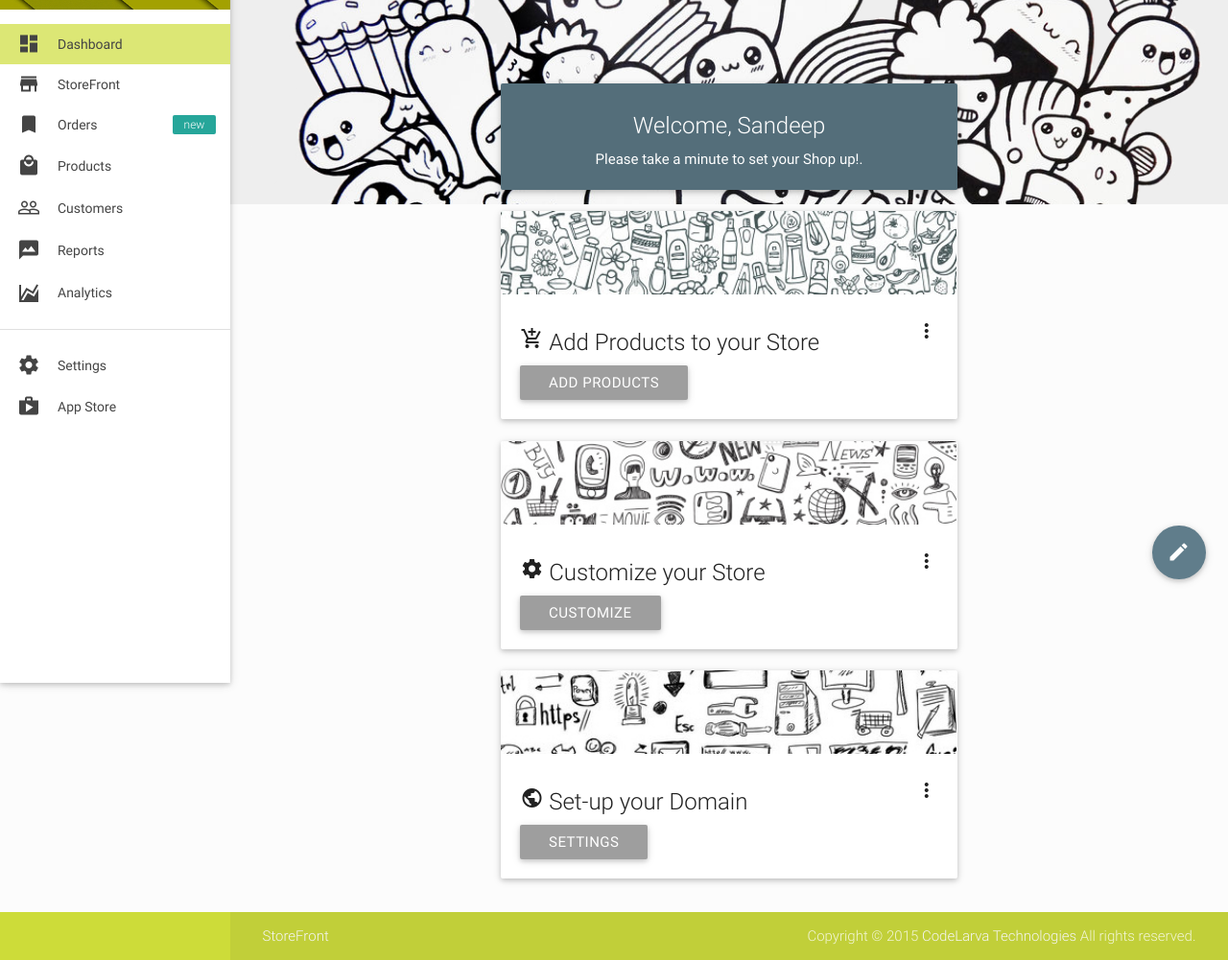
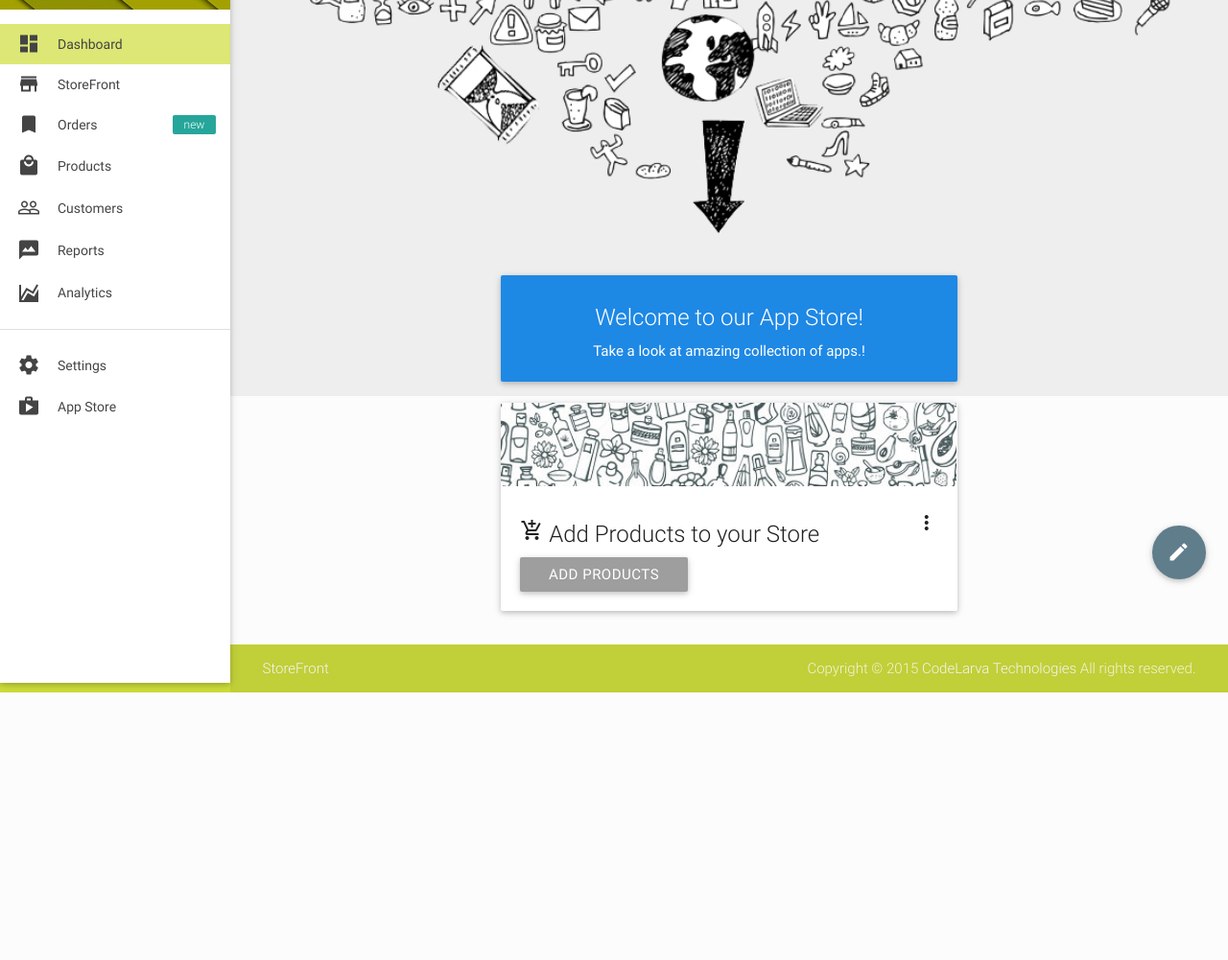
Before and after one commit to elberthcabrales/Material_Dashboard, a plain HTML site: page app_store.html in a window 1280 px wide. Shown: the part 152-1153 px from the top of the page at 96% size. After the commit the page ends 874 px from the top, so only its background shows below. Drawn offline with nearby package versions, Linux system fonts and the light colour scheme.

Commit message:
app store and styles

```diff
--- a/app_store.html
+++ b/app_store.html
@@ -144,12 +144,12 @@
       <!--breadcrumbs start-->
       <div id="breadcrumbs-wrapper" class=" grey lighten-3">
         <div class="container">
-          <div class="row hero">
+          <div class="row app_hero">
             <div class="col s12 m8 l6 offset-l3 offset-m2">
-              <div id="hero_card" class="card blue-grey darken-1">
+              <div id="app_hero_card" class="card blue darken-1">
                 <div class="card-content white-text center">
-                <span class="card-title">Welcome, Sandeep</span>
-                  <p>Please take a minute to set your Shop up!.</p>
+                <span class="card-title">Welcome to our App Store!</span>
+                  <p>Take a look at amazing collection of apps.!</p>
                 </div>
               </div>
             </div>
@@ -180,43 +180,6 @@
               </div>
             </div>
 
-            <div class="col s12 m8 l6 offset-l3 offset-m2">
-              <div class="card">
-                <div class="card-image waves-effect waves-block waves-light">
-                <img class="activator" src="img/custom_doodle.jpg"> </div>
-                <div class="card-content">
-                <span class="card-title activator grey-text text-darken-4">
-                <i class="material-icons">settings</i>
-                Customize your Store
-                <i class="material-icons right">more_vert</i></span>
-                  <p><a class="btn grey waves-effect waves-light white-text" href="#">Customize</a></p>
-                </div>
-                <div class="card-reveal">
-                <span class="card-title grey-text text-darken-4">Customize your Store
-                <i class="material-icons right">close</i></span>
-                  <p>Items and Products to sell has to be added to the inventory to keep track of.</p>
-                </div>
-              </div>
-            </div>
-
-            <div class="col s12 m8 l6 offset-l3 offset-m2">
-              <div class="card">
-                <div class="card-image waves-effect waves-block waves-light">
-                <img class="activator" src="img/internet_doodle.jpg"> </div>
-                <div class="card-content">
-                <span class="card-title activator grey-text text-darken-4">
-                <i class="material-icons">public</i>
-                Set-up your Domain
-                <i class="material-icons right">more_vert</i></span>
-                  <p><a class="btn grey waves-effect waves-light white-text" href="#">Settings</a></p>
-                </div>
-                <div class="card-reveal">
-                <span class="card-title grey-text text-darken-4">Set-up your Domain
-                <i class="material-icons right">close</i></span>
-                  <p>Items and Products to sell has to be added to the inventory to keep track of.</p>
-                </div>
-              </div>
-            </div>
           </div>
         </div>
 
--- a/css/style.css
+++ b/css/style.css
@@ -1484,8 +1484,16 @@ footer.page-footer {
 	background-size: 100%;
 	background-image:url(../img/main_doodle.png);
 }
+.app_hero{
+	background-repeat:no-repeat;
+	background-size: 100%;
+	background-image:url(../img/app_doodle.png);
+}
 #hero_card{
 	margin-top:175px;
+}
+#app_hero_card{
+	margin-top:375px;
 }
 /********************SideNav height Init***********************/
 .side-nav{
```
Also changed, not shown: img/app_doodle.jpg, img/app_doodle.png (added).
